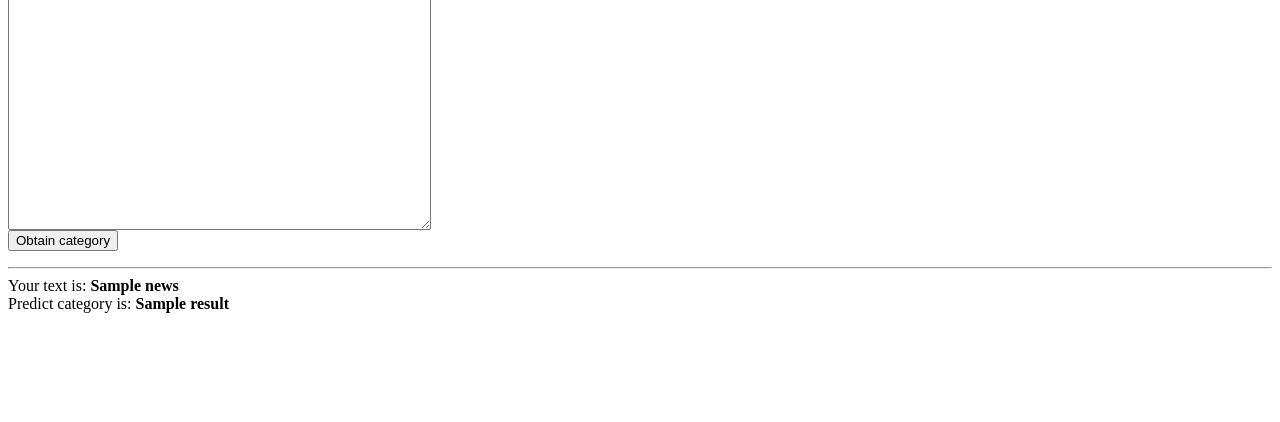
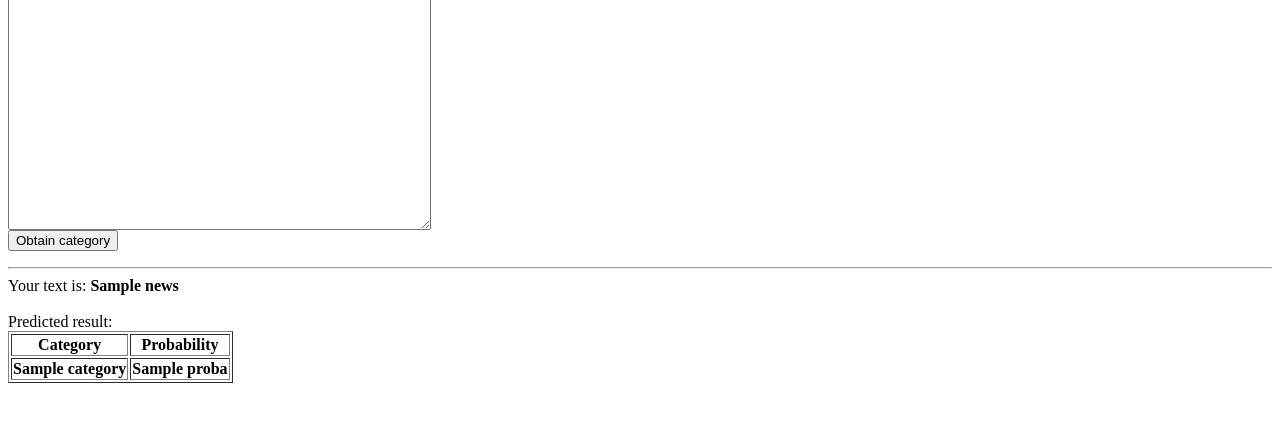
Before and after one commit to skushal094/Django-Text-Classification, a Django app: template ml_models/templates/ml_models/text_form.html in a window 1280 px wide. Shown: the part 117-539 px from the top of the page. Run offline with Django 3.2, Linux system fonts and the light colour scheme; the template is opened without the code that fills it: most values are stand-ins (such as "Sample title", 1, 10 or a date in 2020); lists and menus that the app fills with data are empty.

Commit message:
Made changes so that result returns each category with probability

```diff
--- a/ml_models/templates/ml_models/text_form.html
+++ b/ml_models/templates/ml_models/text_form.html
@@ -16,7 +16,22 @@
         <hr>
         <div>
             <div>Your text is: <b>{{ news }}</b></div>
-            <div>Predict category is: <b>{{ result }}</b></div>
+            <br>
+            <div>Predicted result:</div>
+            <div>
+                <table border="1px">
+                    <tr>
+                        <th>Category</th>
+                        <th>Probability</th>
+                    </tr>
+                    {% for category, proba in result.items %}
+                    <tr>
+                        <th>{{ category }}</th>
+                        <th>{{ proba }}</th>
+                    </tr>
+                    {% endfor %}
+                </table>
+            </div>
         </div>
         {% endif %}
     </body>
--- a/ml_models/views.py
+++ b/ml_models/views.py
@@ -11,5 +11,6 @@ def random_forest(request):
         model_pickle_path = os.path.join(os.path.dirname(os.path.realpath(__file__)), 'trained_models', 'RandomForest.pickle')
         with open(model_pickle_path, "rb") as f:
             model = pickle.load(f)
-        category = model.predict([news,])[0]
+        # category = model.predict([news,])[0]
+        category = dict(zip(model.classes_, model.predict_proba([news,])[0]))
         return render(request, 'ml_models/text_form.html', {'news': news, 'result': category})
```
